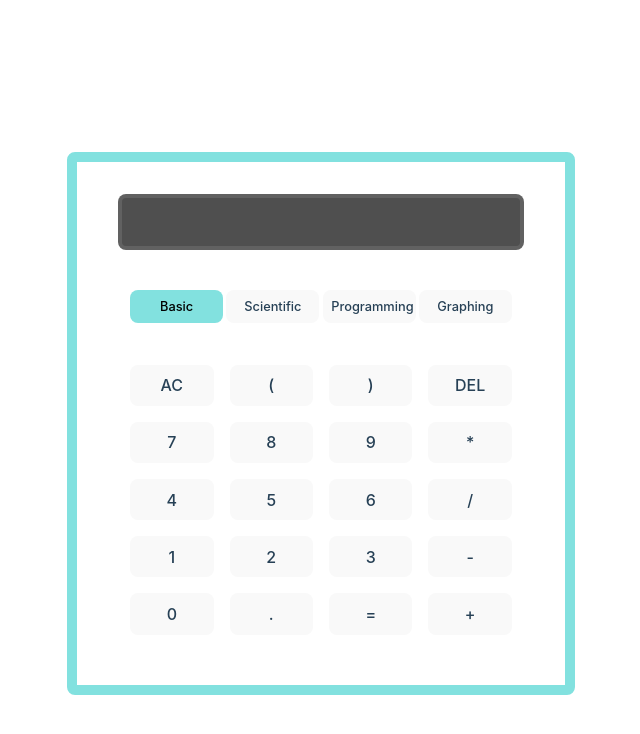
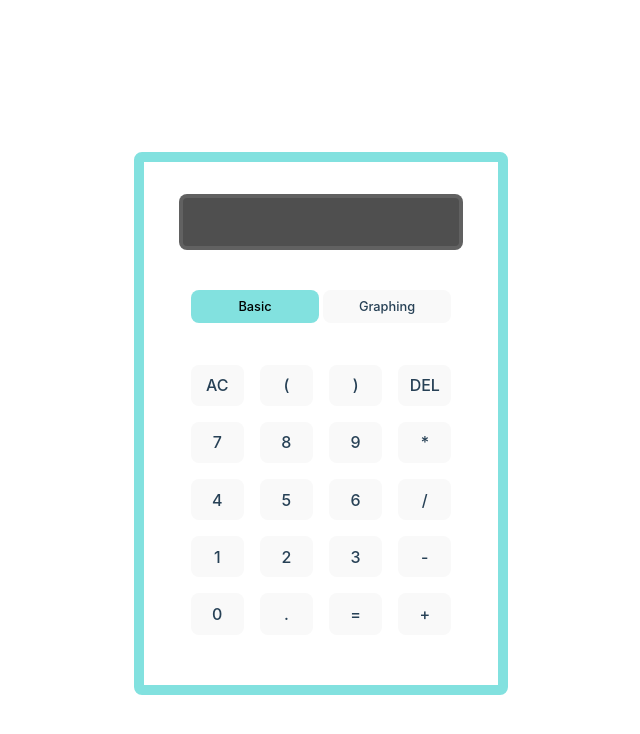
Before and after one commit to JouanDeag/Simple-CalculatorTS, a website built with Vite: page index.html in a window 1280 px wide. Shown: the whole page, without its empty margins (319-959 px from the left). Built offline with nearby package versions, Linux system fonts and the light colour scheme.

Commit message:
Comment out unused modes

```diff
--- a/index.html
+++ b/index.html
@@ -17,8 +17,8 @@
           <div id="graph"></div>
           <div class="modes">
             <button id="standard" class="mode active">Basic</button>
-            <button id="scientific" class="mode">Scientific</button>
-            <button id="programmer" class="mode">Programming</button>
+            <!-- <button id="scientific" class="mode">Scientific</button> -->
+            <!-- <button id="programmer" class="mode">Programming</button> -->
             <button id="graphing" class="mode">Graphing</button>
           </div>
         </div>
--- a/public/style.css
+++ b/public/style.css
@@ -88,12 +88,6 @@ button:hover {
 .active {
   background-color: #82e1df;
   color: black;
-}
-
-@media screen and (min-width: 768px) {
-  .modes {
-    grid-template-columns: repeat(4, 1fr);
-  }
 }
 
 @media screen and (max-width: 500px) {
--- a/src/main.ts
+++ b/src/main.ts
@@ -29,56 +29,56 @@ let basicButtons = [
   '+',
 ];
 
-let scientificButtons = [
-  'AC',
-  '(',
-  ')',
-  'DEL',
-  '7',
-  '8',
-  '9',
-  '*',
-  '4',
-  '5',
-  '6',
-  '/',
-  '1',
-  '2',
-  '3',
-  '-',
-  '.',
-  '0',
-  'pi',
-  '+',
-  'sin',
-  'cos',
-  'tan',
-  'log',
-  'ln',
-  '√',
-  'x²',
-  'x³',
-  'xⁿ',
-  'e',
-  '!',
-  '=',
-];
+// let scientificButtons = [
+//   'AC',
+//   '(',
+//   ')',
+//   'DEL',
+//   '7',
+//   '8',
+//   '9',
+//   '*',
+//   '4',
+//   '5',
+//   '6',
+//   '/',
+//   '1',
+//   '2',
+//   '3',
+//   '-',
+//   '.',
+//   '0',
+//   'pi',
+//   '+',
+//   'sin',
+//   'cos',
+//   'tan',
+//   'log',
+//   'ln',
+//   '√',
+//   'x²',
+//   'x³',
+//   'xⁿ',
+//   'e',
+//   '!',
+//   '=',
+// ];
 
-let programmingButtons = [
-  'AC',
-  'DEL',
-  '0',
-  '1',
-  '-',
-  '+',
-  '=',
-  'AND',
-  'OR',
-  'XOR',
-  'NOT',
-  'NOR',
-  'NAND',
-];
+// let programmingButtons = [
+//   'AC',
+//   'DEL',
+//   '0',
+//   '1',
+//   '-',
+//   '+',
+//   '=',
+//   'AND',
+//   'OR',
+//   'XOR',
+//   'NOT',
+//   'NOR',
+//   'NAND',
+// ];
 
 let graphingButtons = [
   'AC',
@@ -177,12 +177,12 @@ document.addEventListener('DOMContentLoaded', function () {
         case 'Basic':
           calculator?.appendChild(getButtons(basicButtons, display));
           break;
-        case 'Scientific':
-          calculator?.appendChild(getButtons(scientificButtons, display));
-          break;
-        case 'Programming':
-          calculator?.appendChild(getButtons(programmingButtons, display));
-          break;
+        // case 'Scientific':
+        //   calculator?.appendChild(getButtons(scientificButtons, display));
+        //   break;
+        // case 'Programming':
+        //   calculator?.appendChild(getButtons(programmingButtons, display));
+        //   break;
         case 'Graphing':
           calculator?.appendChild(getGraphingButtons(graphingButtons, display));
           addGraphingArea();
```
